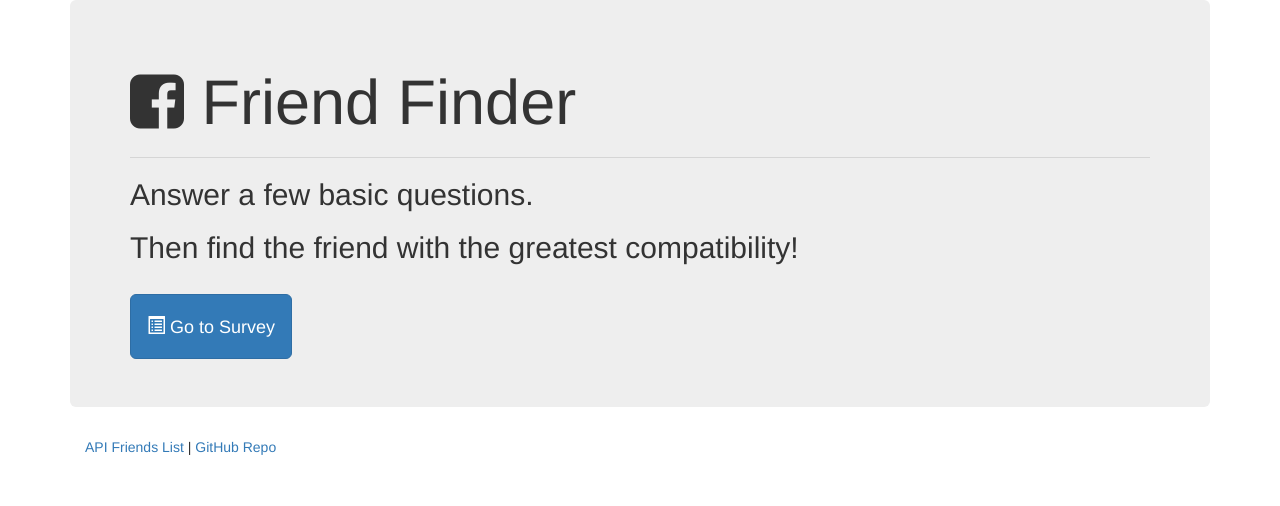
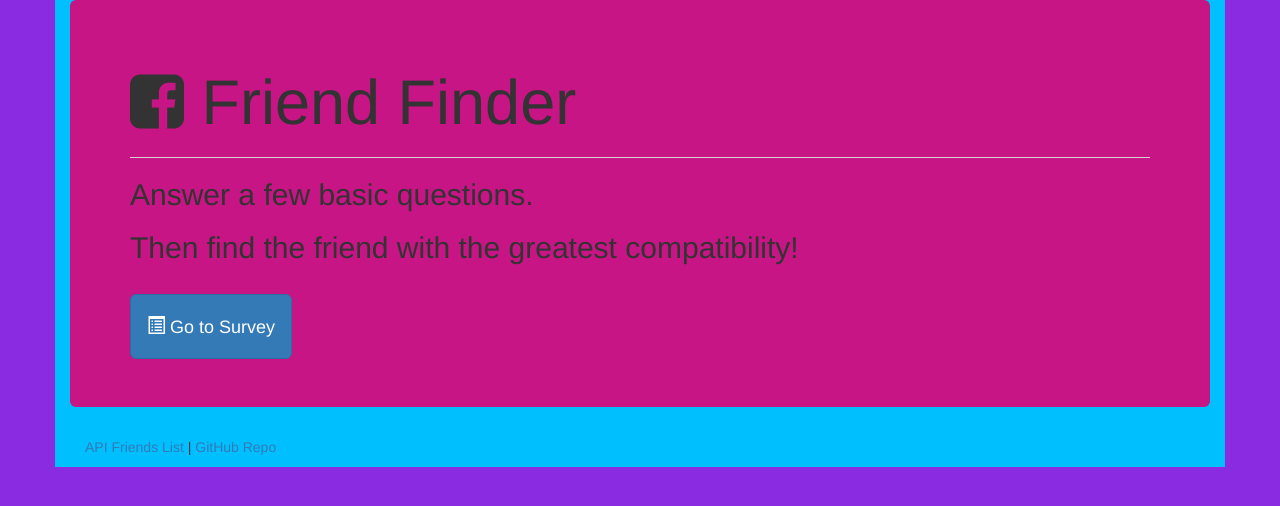
Before and after one commit to jenn2318/friend-finder, a website: page public/home.html in a window 1280 px wide. Drawn offline with nearby package versions, Linux system fonts and the light colour scheme.

Commit message:
updated color scheme for background of home page and survey

```diff
--- a/public/home.html
+++ b/public/home.html
@@ -12,11 +12,11 @@
 
 </head>
 
-<body>
+<body style="background-color: blueviolet">
 
-<div class="container">
+<div class="container" style="background-color: deepskyblue">
 
-    <div class="jumbotron">
+    <div class="jumbotron" style="background-color: mediumvioletred">
         <h1><i class="fa fa-facebook-square" aria-hidden="true"></i> Friend Finder</h1>
         <hr>
         <h2>Answer a few basic questions. </h2>
--- a/routing/htmlRoutes.js
+++ b/routing/htmlRoutes.js
@@ -4,7 +4,6 @@ var path = require("path");
 
 module.exports = function(app) {
     app.get("/", function (req, res) {
-        //console.log(path.join(__dirname, "../public/home.html"));
         res.sendFile(path.join(__dirname, "../public/home.html"));
     });
     app.get("/survey", function (req, res) {
```
Also changed, not shown: public/survey.html (+1 -1 lines).
